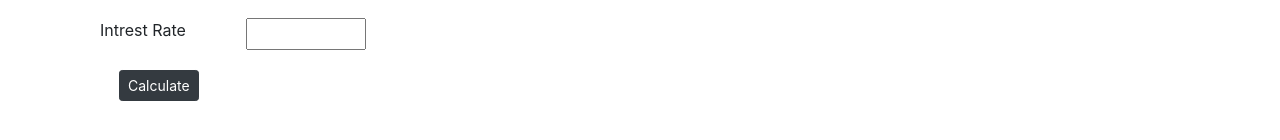
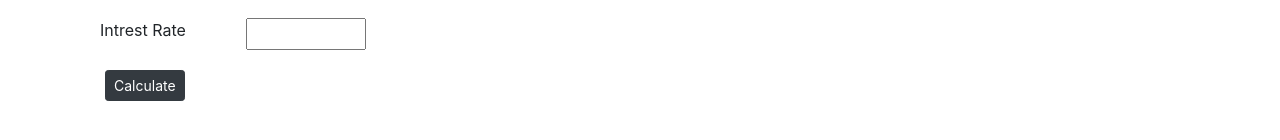
Before and after one commit to basheer82/Finance, a plain HTML site: page deposit.html in a window 1280 px wide. Shown: the part 180-320 px from the top of the page. Drawn offline with nearby package versions, Linux system fonts and the light colour scheme.

Commit message:
Update deposit.css

```diff
--- a/deposit.css
+++ b/deposit.css
@@ -9,7 +9,7 @@
 .btn  {
   padding-top: 0px;
   margin-top: 0px;
-  margin-left: 49px;
+  margin-left: 35px;
 }
 
 input {
```
